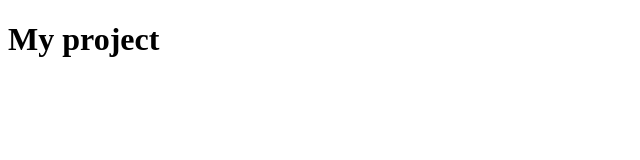
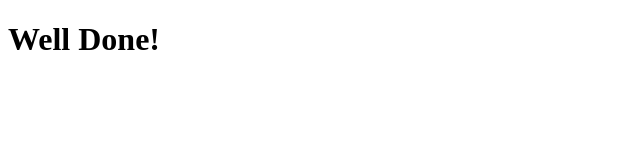
Before and after one commit to Cosmic-M/my-project, a plain HTML site: page index.html in a window 1280 px wide. Shown: the whole page, without its empty margins (0-640 px from the left). Drawn offline with Linux system fonts and the light colour scheme.

Commit message:
title was changed 2

```diff
--- a/index.html
+++ b/index.html
@@ -7,6 +7,6 @@
     <title>My project</title>
 </head>
 <body>
-    <h1>My project</h1>
+    <h1>Well Done!</h1>
 </body>
 </html>
```
